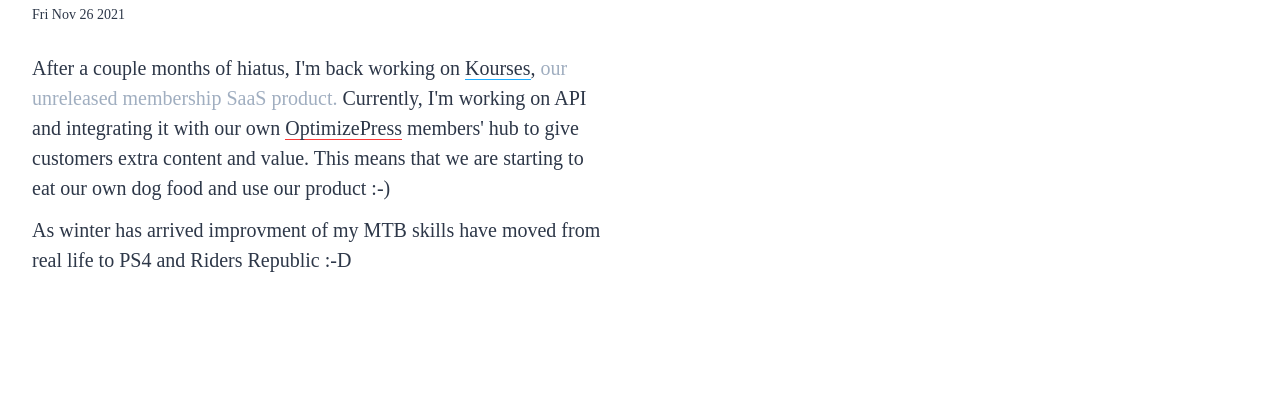
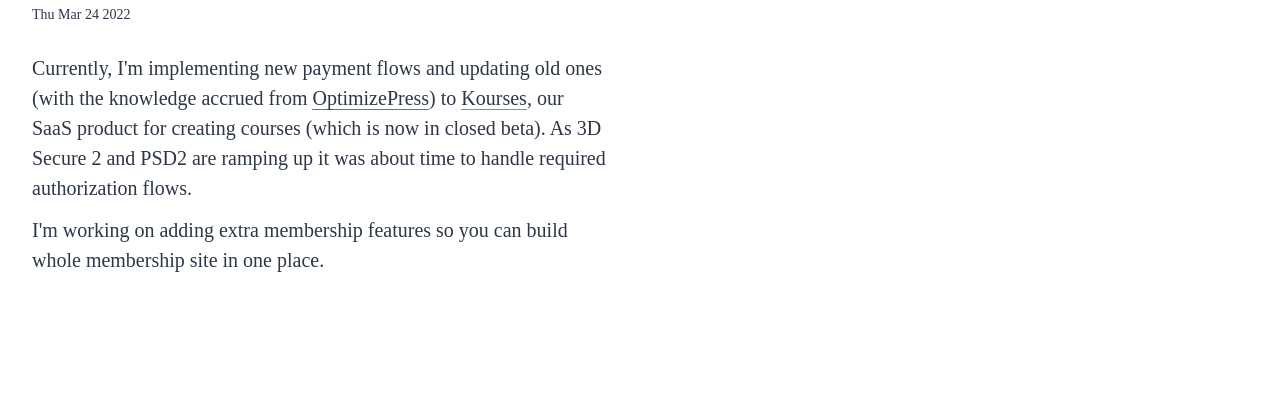
Before and after one commit to lukapeharda/lukapeharda.github.io, a Gatsby site: page /now in a window 1280 px wide. Shown: the part 322-728 px from the top of the page. Built offline with nearby package versions, Linux system fonts and the light colour scheme; Gatsby itself is replaced by a stand-in of ours.

Commit message:
Update now page

```diff
--- a/src/pages/now.js
+++ b/src/pages/now.js
@@ -6,7 +6,7 @@
 import SEO from "../components/seo";
 
 function NowPage() {
-    const now = new Date('2021-11-26');
+    const now = new Date('2022-03-24');
     return (
         <Layout>
             <SEO
@@ -21,9 +21,8 @@
                 <h1 className="text-white light-mode:text-gray-800 italic text-4xl mt-8">What I'm doing right <span className="text-e6n-yellow">now</span></h1>
                 <p className="text-gray-500 light-mode:text-gray-800 text-sm pb-4">{ now.toDateString() }</p>
 
-                <p className="text-white light-mode:text-gray-800 text-xl">After a couple months of hiatus, I'm back working on <OutboundLink href="https://kourses.com/" className="border-b border-e6n-blue hover:bg-e6n-blue" target="_blank">Kourses</OutboundLink>, <span className="text-gray-500">our unreleased membership SaaS product.</span> Currently, I'm working on API and integrating it with our own <OutboundLink href="https://optimizepress.com/" className="border-b border-e6n-red hover:bg-e6n-red" target="_blank">OptimizePress</OutboundLink> members' hub to give customers extra content and value. This means that we are starting to eat our own dog food and use our product :-)</p>
-
-                <p className="text-white light-mode:text-gray-800 text-xl">As winter has arrived improvment of my MTB skills have moved from real life to PS4 and Riders Republic :-D</p>
+                <p className="text-white light-mode:text-gray-800 text-xl">Currently, I'm implementing new payment flows and updating old ones (with the knowledge accrued from <OutboundLink href="https://optimizepress.com/" className="border-b border-e6n-red hover:bg-e6n-red" target="_blank">OptimizePress</OutboundLink>) to <OutboundLink href="https://kourses.com/" className="border-b border-e6n-blue hover:bg-e6n-blue" target="_blank">Kourses</OutboundLink>, our SaaS product for creating courses (which is now in closed beta). As 3D Secure 2 and PSD2 are ramping up it was about time to handle required authorization flows.</p>
+                <p className="text-white light-mode:text-gray-800 text-xl">I'm working on adding extra membership features so you can build whole membership site in one place.</p>
             </div>
         </Layout>
     );
```
